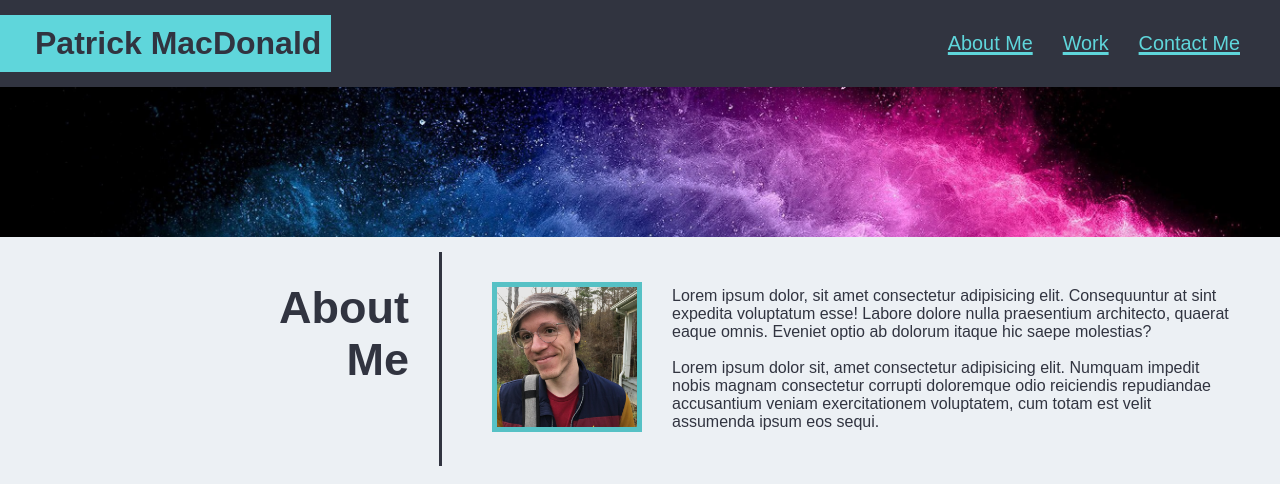
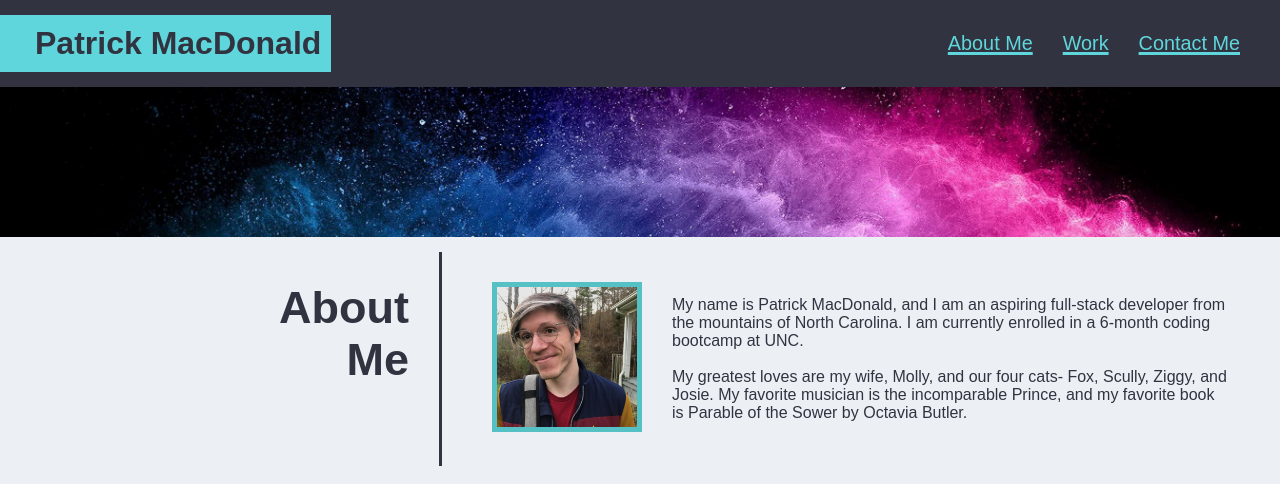
Before and after one commit to pmacdonald07/Portfolio, a plain HTML site: page index.html in a window 1280 px wide. Shown: the top 484 px of the page. Drawn offline with Linux system fonts and the light colour scheme.

Commit message:
updated about me

```diff
--- a/index.html
+++ b/index.html
@@ -47,10 +47,10 @@
                 </div>
                 <div class="about-me-text">
                     <p>
-                        Lorem ipsum dolor, sit amet consectetur adipisicing elit. Consequuntur at sint expedita voluptatum esse! Labore dolore nulla praesentium architecto, quaerat eaque omnis. Eveniet optio ab dolorum itaque hic saepe molestias?
+                        My name is Patrick MacDonald, and I am an aspiring full-stack developer from the mountains of North Carolina. I am currently enrolled in a 6-month coding bootcamp at UNC.
                     <br>
                     <br>
-                        Lorem ipsum dolor sit, amet consectetur adipisicing elit. Numquam impedit nobis magnam consectetur corrupti doloremque odio reiciendis repudiandae accusantium veniam exercitationem voluptatem, cum totam est velit assumenda ipsum eos sequi.
+                        My greatest loves are my wife, Molly, and our four cats- Fox, Scully, Ziggy, and Josie. My favorite musician is the incomparable Prince, and my favorite book is Parable of the Sower by Octavia Butler.
                     </p>
                 </div>
             </article>
```
